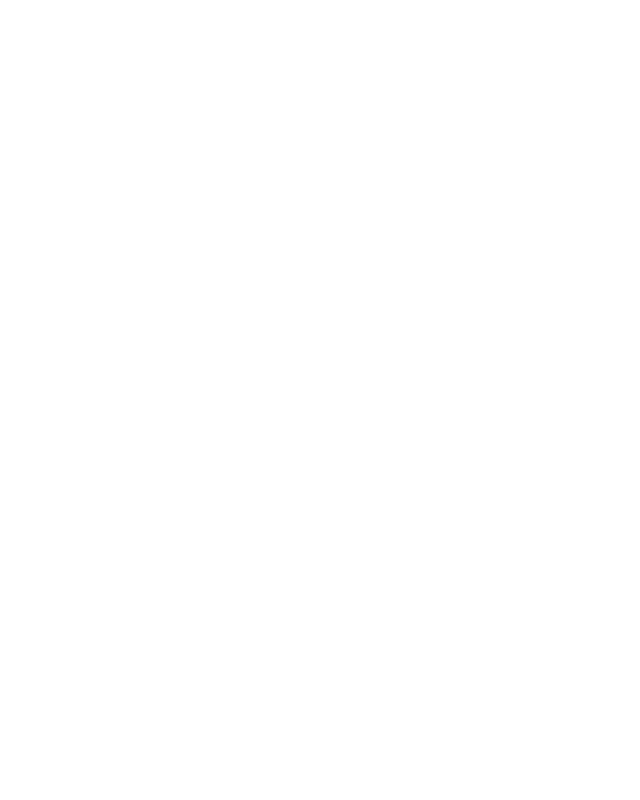
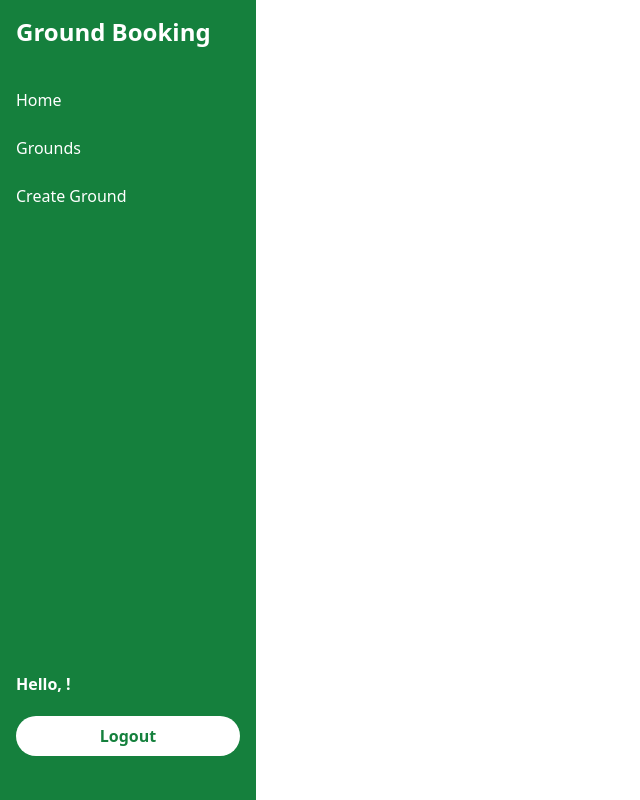
Before and after one commit to krisgoswami/ground-booking-app, a React (Vite) app in the folder admin/: page /home in a window 1280 px wide. Before the commit this address had no page. Shown: the whole page, without its empty margins (0-640 px from the left). Built offline with nearby package versions, Linux system fonts and the light colour scheme; no server answers.

Commit message:
made changes

```diff
--- a/admin/src/App.jsx
+++ b/admin/src/App.jsx
@@ -6,6 +6,9 @@ import Login from './pages/Login'
 import { Provider } from 'react-redux';
 import { Toaster } from 'react-hot-toast';
 import { store } from './redux/store';
+import SidePanel from './components/SidePanel';
+import Grounds from './pages/Grounds';
+import CreateGround from './pages/CreateGround';
 
 function App() {
 
@@ -13,11 +16,17 @@ function App() {
     <Provider store={store}>
       <Toaster />
       <Router>
-        <Routes>
-          <Route path="/landing" element={<Landing />} />
-          <Route path="/" element={<Login />} />
-          {/* <Route path="/signup" element={<Signup />} /> */}
-        </Routes>
+        <div className='flex'>
+          <SidePanel />
+          <div className='flex-1 ml-64'>
+            <Routes>
+              <Route path="/" element={<Login />} />
+              <Route path="/home" exact element={<Landing />} />
+              <Route path="/grounds" component={<Grounds />} />
+              <Route path="/create-ground" component={<CreateGround />} />
+            </Routes>
+          </div>
+        </div>
       </Router>
     </Provider>
   )
--- a/admin/src/components/SidePanel.jsx
+++ b/admin/src/components/SidePanel.jsx
@@ -5,14 +5,22 @@ import { useDispatch, useSelector } from 'react-redux';
 import { useNavigate } from 'react-router-dom';
 import { authActions } from '../redux/store';
 import toast from 'react-hot-toast';
+import { Link, useLocation } from 'react-router-dom';
 
 const SidePanel = () => {
+
+    const location = useLocation();
+    const hideOnRoutes = ['/'];
+
+    if (hideOnRoutes.includes(location.pathname)) {
+        return null;
+    }
 
     //global state
     let isLogin = useSelector((state) => state.isLogin);
     isLogin = isLogin || localStorage.getItem('userId');
 
-    let user = localStorage.getItem("email");
+    let user = localStorage.getItem("username");
 
     const dispatch = useDispatch();
     const navigate = useNavigate();
@@ -39,16 +47,17 @@ const SidePanel = () => {
             </div>
             <ul className="space-y-2">
                 <li>
-                    <a href="#" className="block py-2">Home</a>
+                    <Link to="/home" className="block py-2">Home</Link>
                 </li>
                 <li>
-                    <a href="#" className="block py-2">Grounds</a>
+                    <Link to="/grounds" className="block py-2">Grounds</Link>
                 </li>
                 <li>
-                    <a href="#" className="block py-2">Create Ground</a>
+                    <Link to="/create-ground" className="block py-2">Create Ground</Link>
                 </li>
             </ul>
             <div className="mt-auto mb-5">
+                <p className='font-bold mb-5'>Hello, {user}!</p>
                 <button onClick={handleLogout} className="bg-white text-green-700 font-bold py-2 px-4 rounded-full block w-full mb-2">Logout</button>
             </div>
         </div>
--- a/admin/src/pages/Landing.jsx
+++ b/admin/src/pages/Landing.jsx
@@ -1,10 +1,12 @@
 import React from 'react'
 import SidePanel from '../components/SidePanel'
+import Grounds from './Grounds'
 
 const Landing = () => {
     return (
         <div>
             <SidePanel />
+            <Grounds />
         </div>
     )
 }
--- a/admin/src/pages/Login.jsx
+++ b/admin/src/pages/Login.jsx
@@ -50,9 +50,10 @@ const Login = () => {
                 localStorage.setItem('token', data.token);
                 localStorage.setItem("userId", data?.admin._id);
                 localStorage.setItem("email", data?.admin.email);
+                localStorage.setItem("username", data?.admin.username);
                 dispatch(authActions.login());
                 toast.success("Logged in");
-                navigate('/landing');
+                navigate('/home');
             } else {
                 toast.error("Email or password incorrect");
             }
@@ -79,9 +80,10 @@ const Login = () => {
                 localStorage.setItem('token', data.token);
                 localStorage.setItem("userId", data?.admin._id);
                 localStorage.setItem("email", data?.admin.email);
+                localStorage.setItem("username", data?.admin.username);
                 dispatch(authActions.login());
                 toast.success("Registered");
-                navigate('/landing');
+                navigate('/home');
             } else {
                 toast.error("Email or password incorrect");
             }
```
